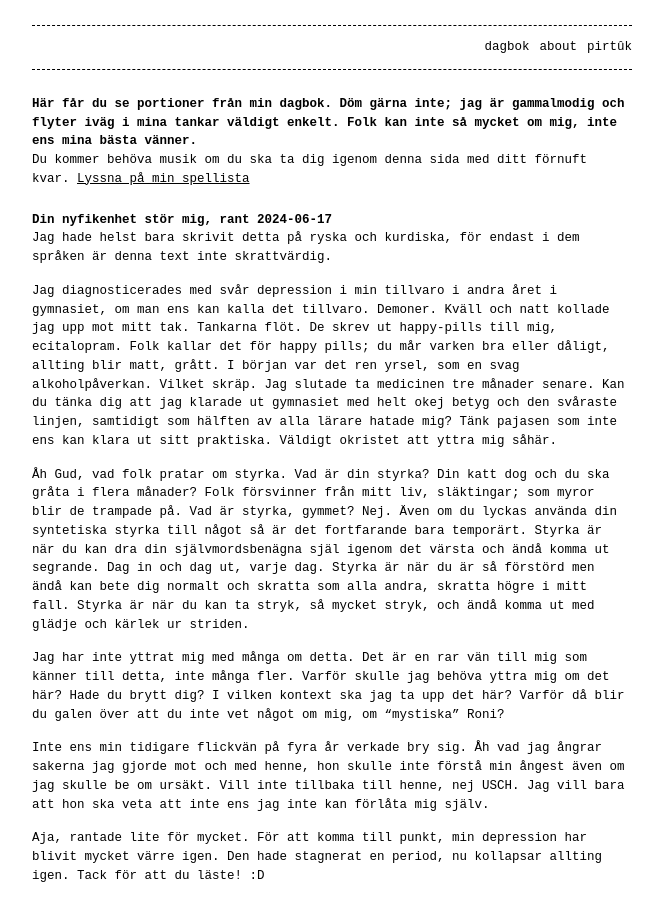
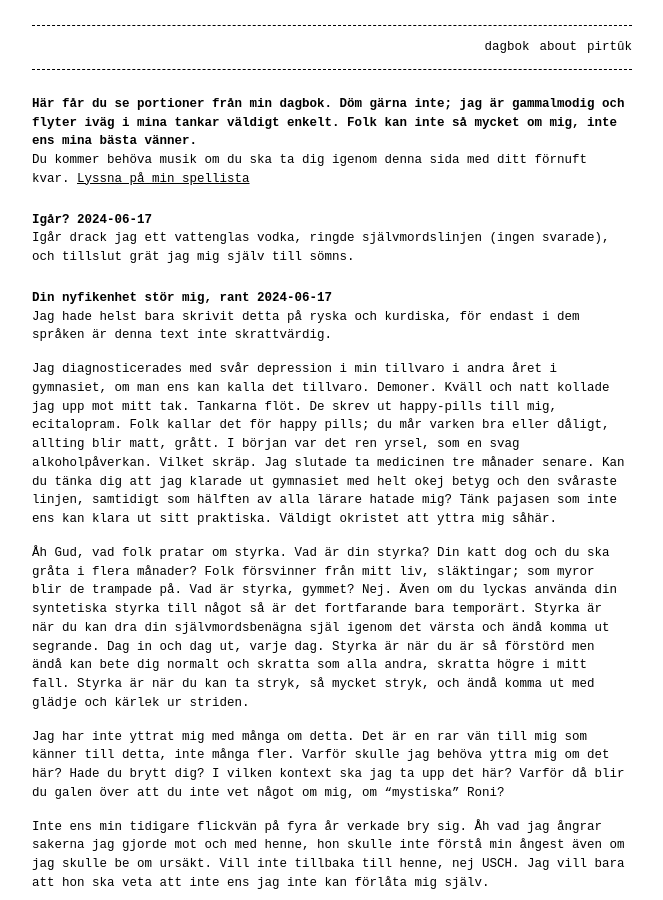
Before and after one commit to ronim-efrin/kitab, a Jekyll site: the page built from index.md, in a window 1280 px wide and 900 px high. Shown: the whole window, without its empty margins (308-971 px from the left). Built offline with Jekyll 4.4.1, drawn with Linux system fonts in a browser that asks for light colours.

Commit message:
Update index.md

```diff
--- a/index.md
+++ b/index.md
@@ -7,6 +7,10 @@ permalink: /
 
 Du kommer behöva musik om du ska ta dig igenom denna sida med ditt förnuft kvar. [Lyssna på min spellista](https://music.youtube.com/playlist?list=PLS-abqU6QBvgYYGYxbqw-UFybw5b818G0)
 
+
+## Igår? 2024-06-17
+
+Igår drack jag ett vattenglas vodka, ringde självmordslinjen (ingen svarade), och tillslut grät jag mig själv till sömns.
 
 ## Din nyfikenhet stör mig, rant 2024-06-17
 
```
